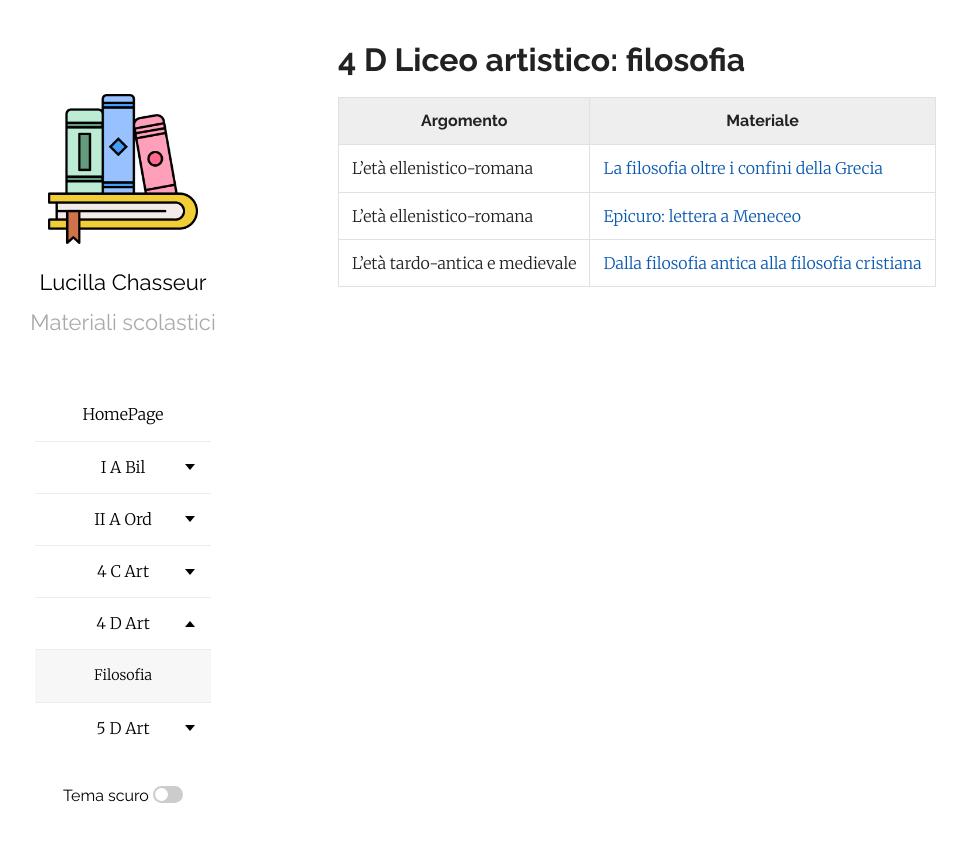
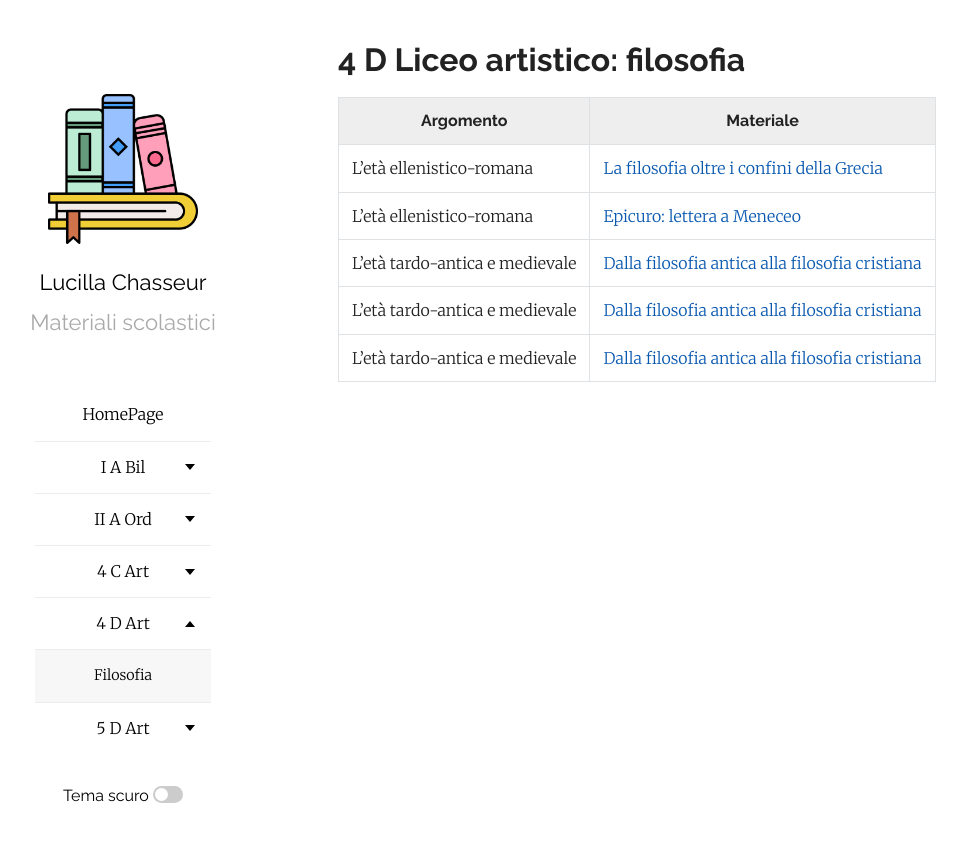
Before and after one commit to efemeridi/efemeridi.github.io, a Jekyll site: the page built from 4d_art_filosofia.md, in a window 1280 px wide. Shown: the top 842 px of the page, without its empty margins (62-1029 px from the left). Built offline with Jekyll 4.4.1, drawn with Linux system fonts in a browser that asks for light colours; our own code applies the rules of GitHub Pages for plain Markdown files.

Commit message:
Add additional resources for tardo-antica and medievale

```diff
--- a/4d_art_filosofia.md
+++ b/4d_art_filosofia.md
@@ -8,3 +8,5 @@ layout: page
 |L'età ellenistico-romana|[La filosofia oltre i confini della Grecia](/materiali/4_D_art/filosofia/01_ellenismo_epicu_stoici_4D.pdf/)
 |L'età ellenistico-romana|[Epicuro: lettera a Meneceo](/materiali/4_D_art/filosofia/02_Epicuro_lettera_a_Meneceo_studenti_4C.pdf/)
 |L'età tardo-antica e medievale|[Dalla filosofia antica alla filosofia cristiana](/materiali/4_D_art/filosofia/03_Dalla_filo_antica_allafilo_cristiana_4D_artistico.pdf/)
+|L'età tardo-antica e medievale|[Dalla filosofia antica alla filosofia cristiana](/materiali/4_D_art/filosofia/05_il_problema_de_male_Jonas.pdf/)
+|L'età tardo-antica e medievale|[Dalla filosofia antica alla filosofia cristiana](/materiali/4_D_art/filosofia/04_prova_anselmo.pdf/)
```
